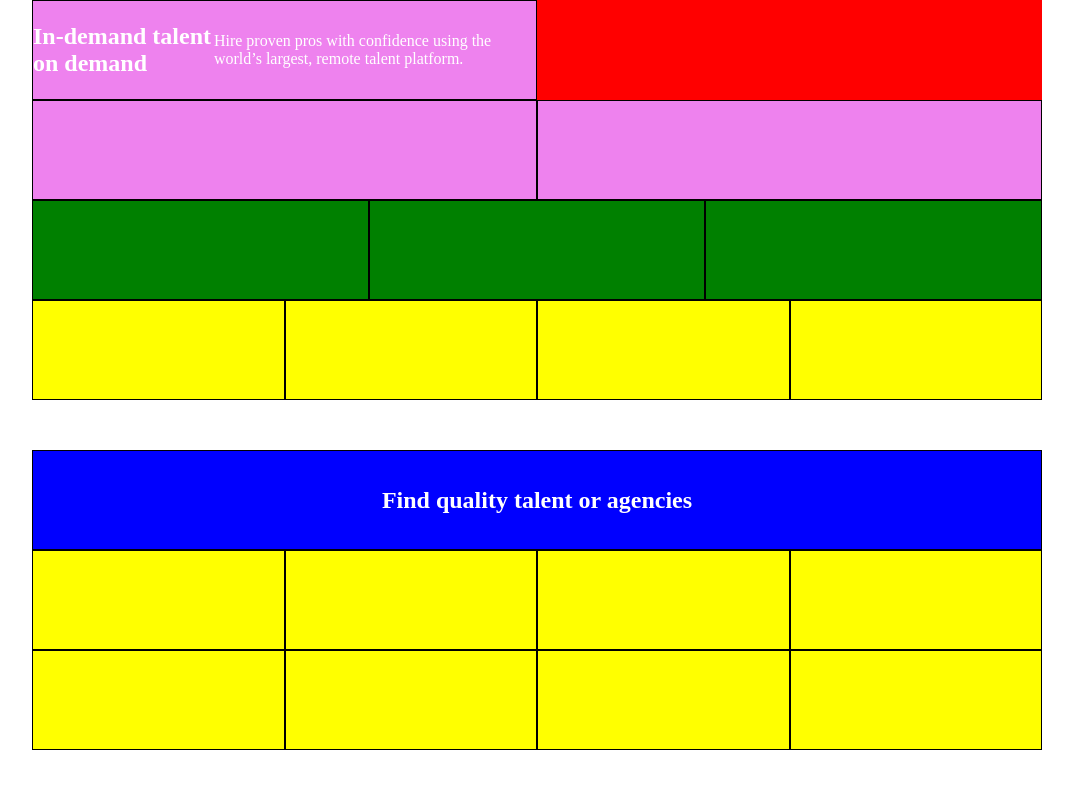
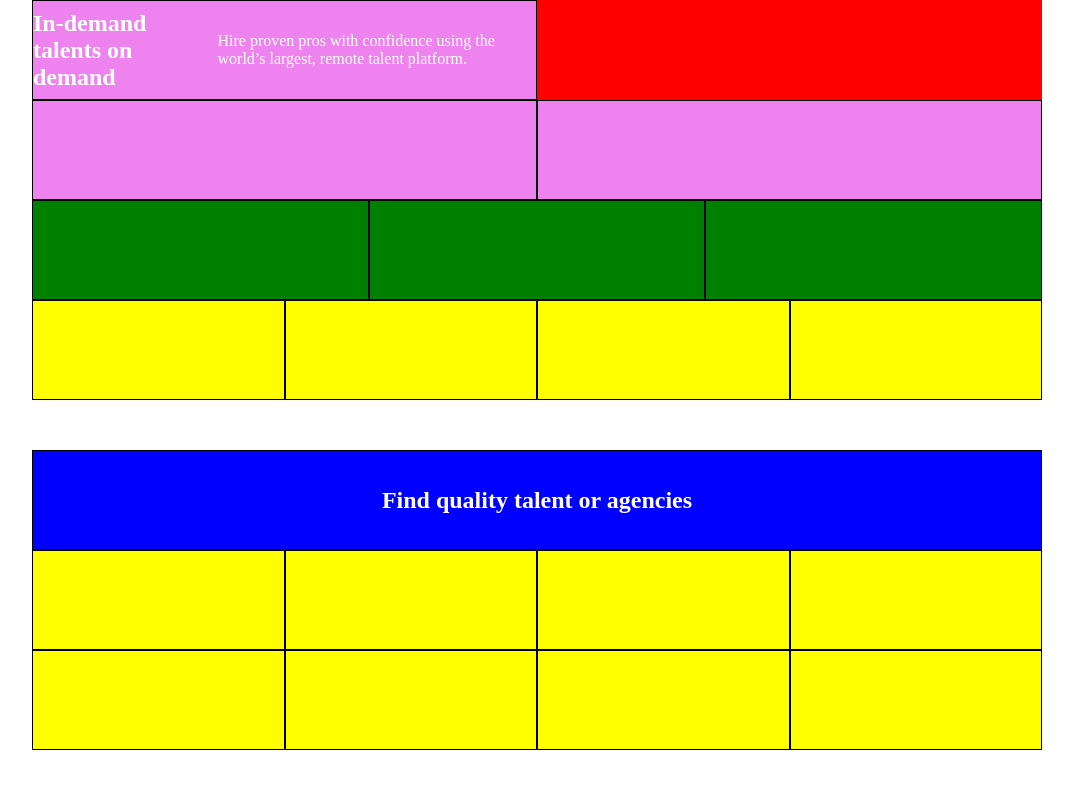
Before and after one commit to supremeking23/upwork-clone-two, a plain HTML site: page index.html in a window 1280 px wide. Shown: the top 797 px of the page, without its empty margins (103-1176 px from the left). Drawn offline with Linux system fonts and the light colour scheme.

Commit message:
for upload

```diff
--- a/assets/css/styles.css
+++ b/assets/css/styles.css
@@ -53,6 +53,7 @@ section {
 .col-2 {
   width: calc(100% / 12 * 2);
   background: yellow;
+  /* comment */
 }
 
 /* // Extra small devices (portrait phones, less than 576px)
--- a/index.html
+++ b/index.html
@@ -12,7 +12,7 @@
         <div class="row">
           <div class="col col-6">
             <h1>
-              In-demand talent
+              In-demand talents
               <span>on demand</span>
             </h1>
             <p>
```
